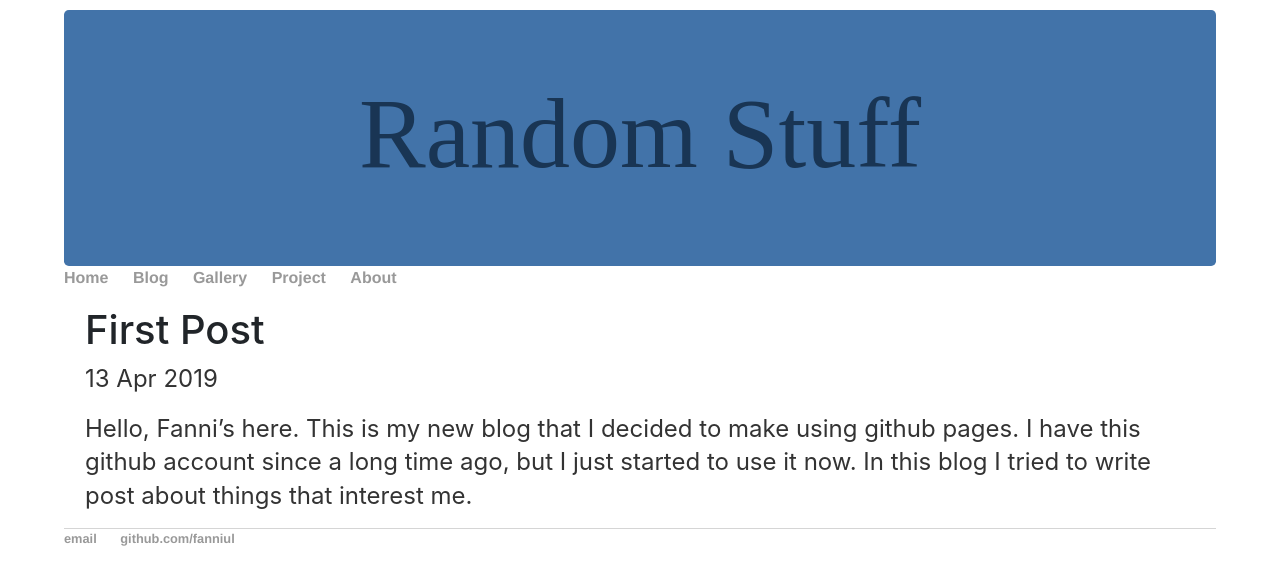
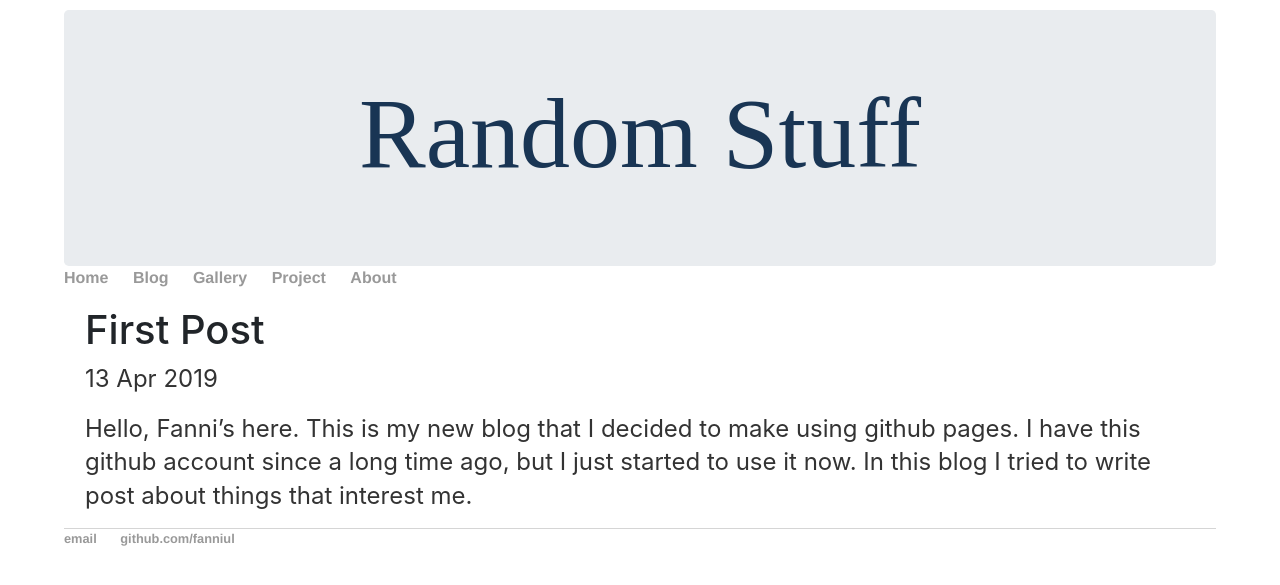
Before and after one commit to fanniul/fanniul.github.io, a Jekyll site: the page built from _posts/2019-04-13-first-post.md, in a window 1280 px wide. Shown: the top 585 px of the page. Built offline with Jekyll 4.4.1, drawn with Linux system fonts in a browser that asks for light colours; some web fonts are replaced.

Commit message:
Update default.html

```diff
--- a/_layouts/default.html
+++ b/_layouts/default.html
@@ -19,7 +19,7 @@
 
 		<body>
 			<!-- Header -->
-			<div class="jumbotron text-center bg-blue" style="margin-bottom:0;">
+			<div class="jumbotron text-center" style="margin-bottom:0;color:#4273a9;">
 			  <h1 style="font-family: Sophia;font-size: 100px;color:#193554;" >Random Stuff</h1>
 			</div>
 			<nav>
```
